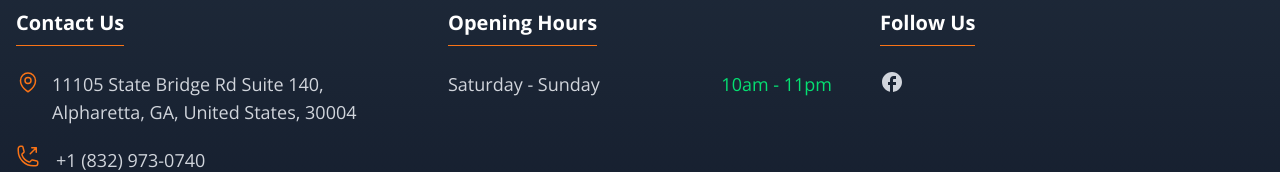
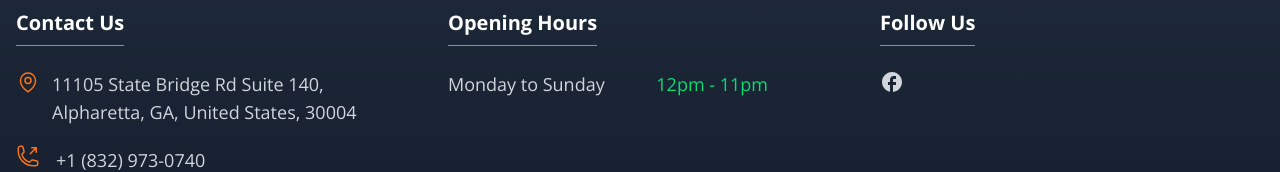
Before and after one commit to Add4x/restaurant-ui, a Next.js app: page / in a window 1280 px wide. Shown: the part 1661-1833 px from the top of the page. Built offline with nearby package versions, Linux system fonts and the light colour scheme; no server answers; the database is empty; a web font is replaced by a local one.

Commit message:
Update Footer opening hours to reflect daily availability

```diff
--- a/src/components/footer.tsx
+++ b/src/components/footer.tsx
@@ -135,13 +135,10 @@ export function Footer() {
               Opening Hours
             </h3>
             <div className="space-y-3">
-              {/* <div className="flex justify-between items-center group">
-                <span>Coming Soon, follow us on social media for updates</span>
-              </div> */}
-              <div className="flex justify-between items-center group">
-                <span>Saturday - Sunday</span>
-                <span className="text-green-400 group-hover:text-white transition-colors">
-                  10am - 11pm
+              <div className="flex justify-between items-center group max-w-xs">
+                <span>Monday to Sunday</span>
+                <span className="text-green-400 group-hover:text-white transition-colors ml-4">
+                  12pm - 11pm
                 </span>
               </div>
             </div>
```
